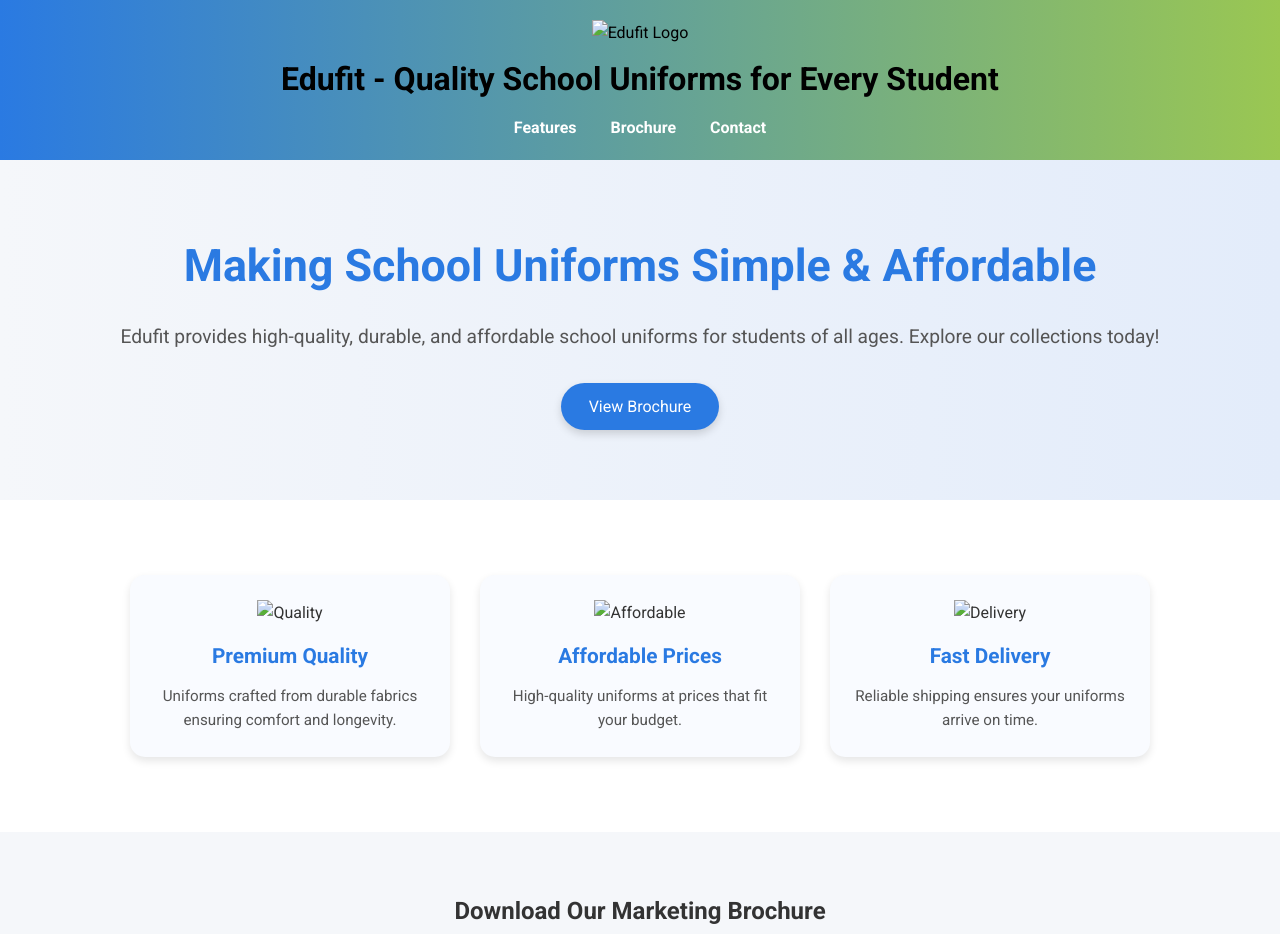
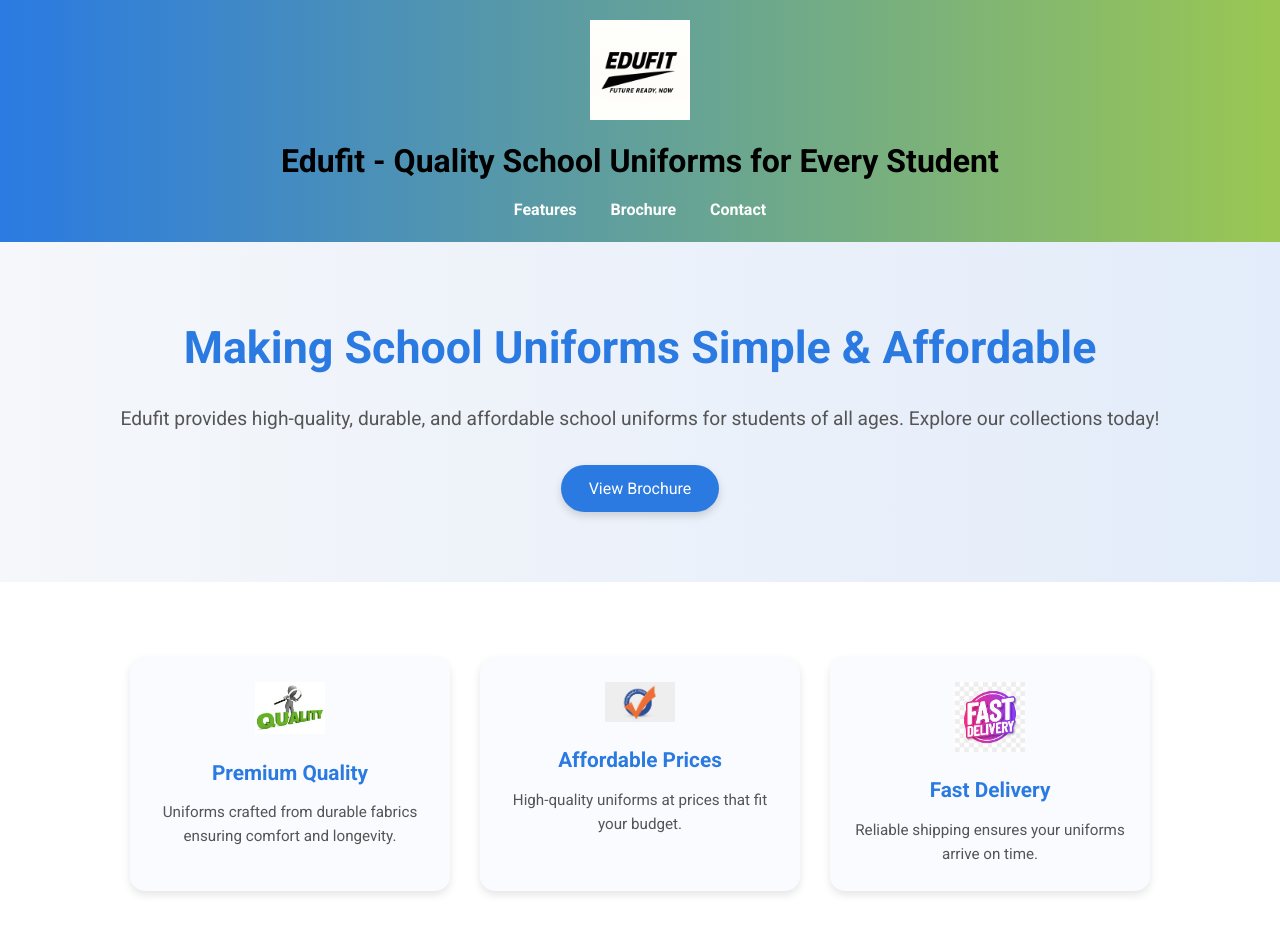
Before and after one commit to iamAnjali21/landingpage, a plain HTML site: page index.html in a window 1280 px wide. Shown: the top 934 px of the page. Drawn offline with Linux system fonts and the light colour scheme.

Commit message:
Update index.html

```diff
--- a/index.html
+++ b/index.html
@@ -12,7 +12,7 @@
 <body>
     <!-- Header Section -->
     <header>
-        <img src="logo..png" alt="Edufit Logo">
+        <img src="img/logo..png" alt="Edufit Logo">
         <h1>Edufit - Quality School Uniforms for Every Student</h1>
         <nav>
             <a href="#features">Features</a>
@@ -31,17 +31,17 @@
     <!-- Features Section -->
     <section class="features" id="features">
         <div class="feature-card">
-            <img src="quality.jpg" alt="Quality">
+            <img src="img/quality.jpg" alt="Quality">
             <h3>Premium Quality</h3>
             <p>Uniforms crafted from durable fabrics ensuring comfort and longevity.</p>
         </div>
         <div class="feature-card">
-            <img src="price.jpg" alt="Affordable">
+            <img src="img/price.jpg" alt="Affordable">
             <h3>Affordable Prices</h3>
             <p>High-quality uniforms at prices that fit your budget.</p>
         </div>
         <div class="feature-card">
-            <img src="delivery.jpg" alt="Delivery">
+            <img src="img/delivery.jpg" alt="Delivery">
             <h3>Fast Delivery</h3>
             <p>Reliable shipping ensures your uniforms arrive on time.</p>
         </div>
@@ -51,7 +51,7 @@
     <section class="brochure" id="brochure">
         <h2>Download Our Marketing Brochure</h2>
         <br>
-        <a href="Edufitbrochure.pdf" download>Download Brochure</a>
+        <a href="img/Edufitbrochure.pdf" download>Download Brochure</a>
     </section>
 
     <!-- Footer -->
```
